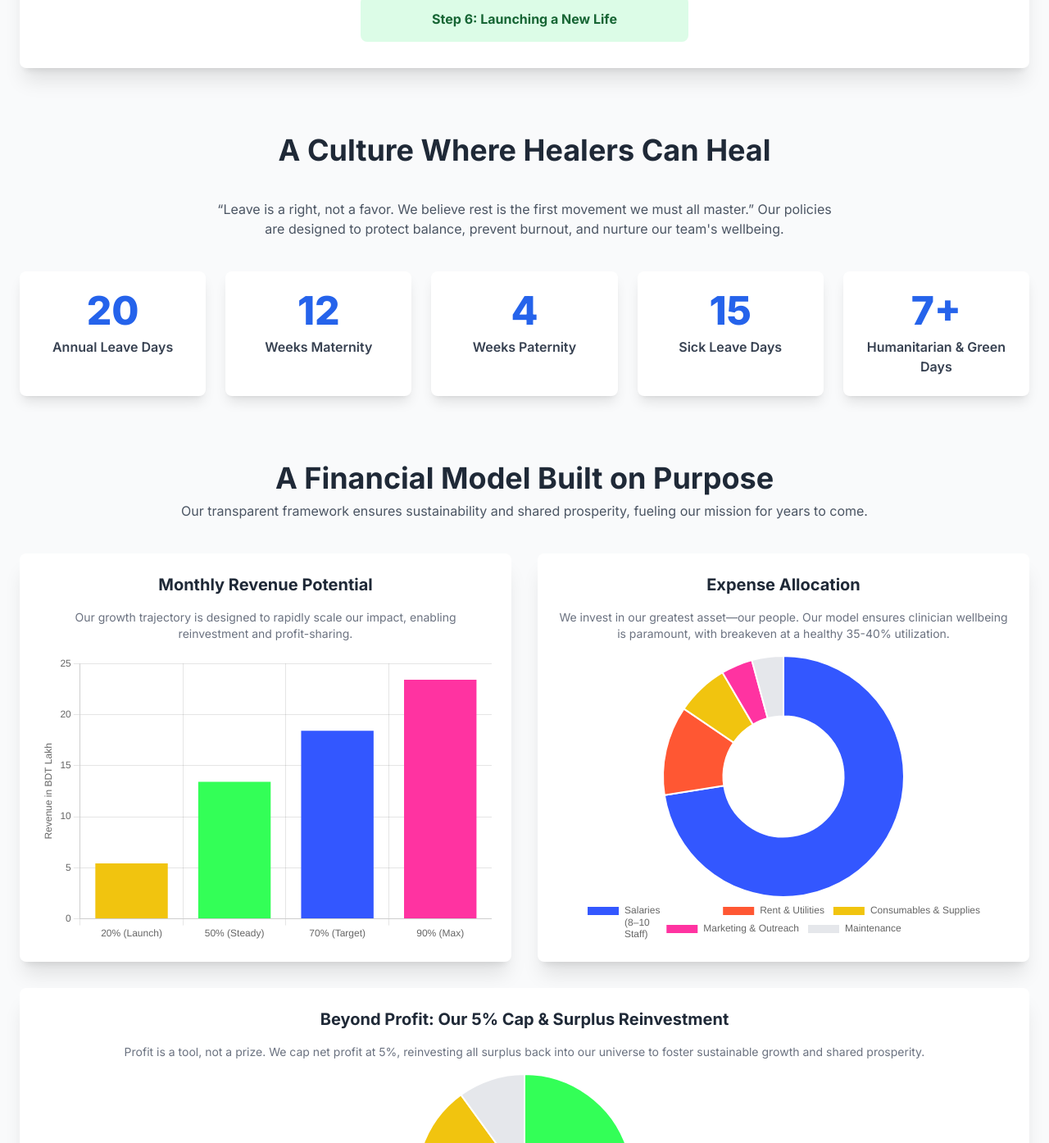
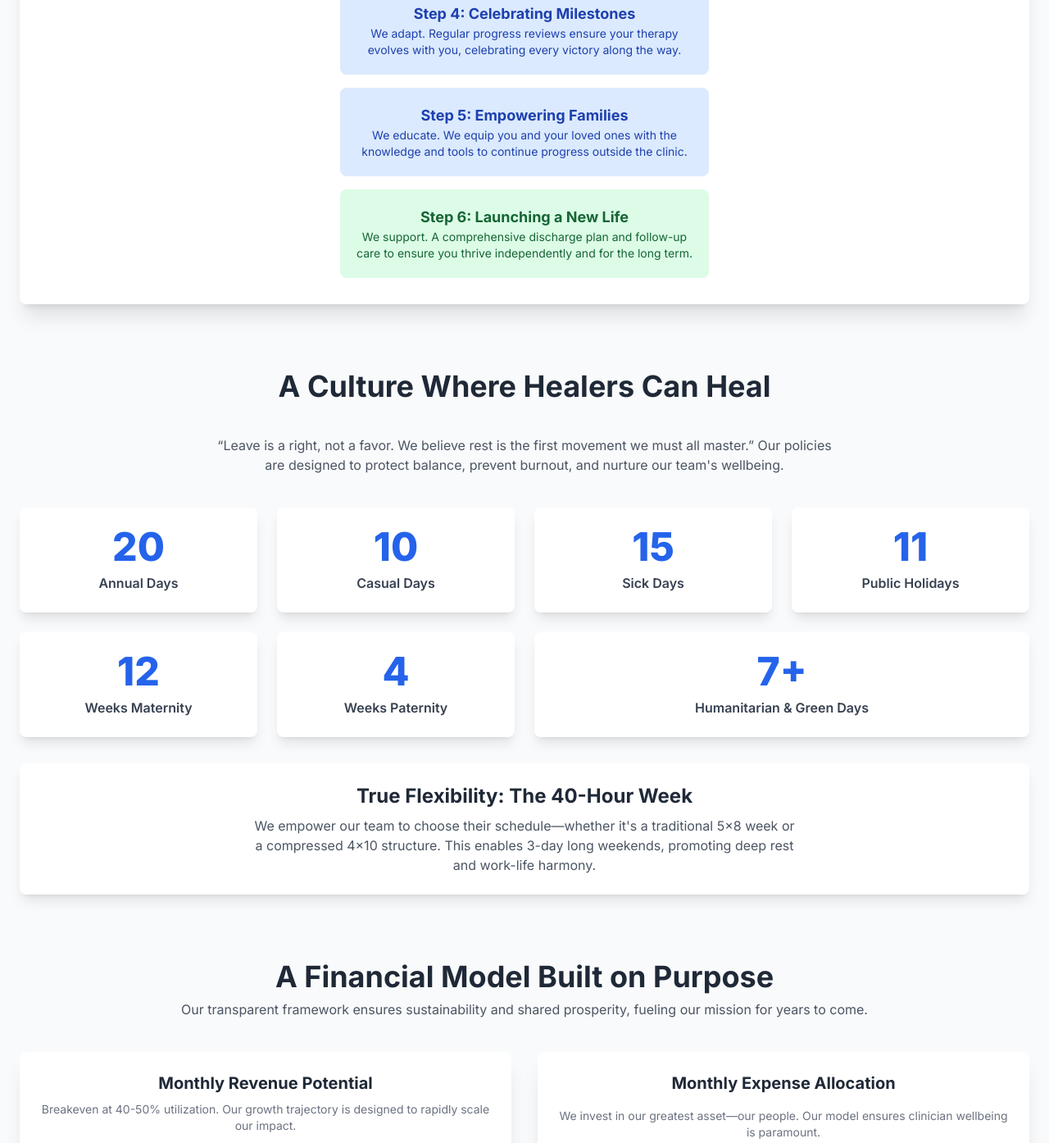
Before and after one commit to kuasha420/kuasha420.github.io, a plain HTML site: page ppp-detailed.html in a window 1280 px wide. Shown: the part 1860-3254 px from the top of the page at 82% size. Drawn offline with nearby package versions, Linux system fonts and the light colour scheme.

Commit message:
Update PPP

```diff
--- a/ppp-detailed.html
+++ b/ppp-detailed.html
@@ -35,11 +35,11 @@
         }
         .flowchart-item {
             position: relative;
-            padding: 1rem;
+            padding: 1.25rem;
             border-radius: 0.5rem;
             text-align: center;
-            width: 80%;
-            max-width: 400px;
+            width: 90%;
+            max-width: 450px;
             z-index: 1;
         }
         .flowchart-item:not(:last-child)::after {
@@ -180,7 +180,7 @@
                     <h4 class="font-bold text-2xl text-pink-500">Pediatric Unit</h4>
                     <p class="text-gray-600 mt-2">A world of wonder and progress, where child-centric care and playful therapy unlock developmental milestones.</p>
                 </div>
-                <div class="bg-white rounded-lg shadow-lg p-6 sm:col-span-2 lg:grid-cols-3 transform hover:-translate-y-2 transition-transform">
+                <div class="bg-white rounded-lg shadow-lg p-6 sm:col-span-2 lg:col-span-3 transform hover:-translate-y-2 transition-transform">
                      <h4 class="font-bold text-2xl text-yellow-500">The Movement Arena (Rehab Gym)</h4>
                     <p class="text-gray-600 mt-2">Our dynamic, central hub where every patient, guided by experts, builds the strength and confidence to conquer their goals.</p>
                 </div>
@@ -191,12 +191,12 @@
              <h2 class="text-4xl font-bold text-center mb-10">The Path to Transformation</h2>
              <div class="bg-white rounded-lg shadow-xl p-8">
                  <div class="flowchart">
-                     <div class="flowchart-item bg-blue-100 text-blue-800 font-semibold" style="--arrow-color: #3B82F6;">Step 1: The Discovery Session</div>
-                     <div class="flowchart-item bg-blue-100 text-blue-800 font-semibold" style="--arrow-color: #3B82F6;">Step 2: Personalized Therapy Blueprint</div>
-                     <div class="flowchart-item bg-blue-100 text-blue-800 font-semibold" style="--arrow-color: #3B82F6;">Step 3: Building Momentum</div>
-                     <div class="flowchart-item bg-blue-100 text-blue-800 font-semibold" style="--arrow-color: #3B82F6;">Step 4: Celebrating Milestones</div>
-                     <div class="flowchart-item bg-blue-100 text-blue-800 font-semibold" style="--arrow-color: #3B82F6;">Step 5: Empowering Families</div>
-                     <div class="flowchart-item bg-green-100 text-green-800 font-bold">Step 6: Launching a New Life</div>
+                     <div class="flowchart-item bg-blue-100 text-blue-800"><h4 class="font-bold text-lg">Step 1: The Discovery Session</h4><p class="text-sm">We listen. A deep dive into your story, goals, and challenges to build a foundation of trust and understanding.</p></div>
+                     <div class="flowchart-item bg-blue-100 text-blue-800"><h4 class="font-bold text-lg">Step 2: Personalized Therapy Blueprint</h4><p class="text-sm">We strategize. Using evidence-based protocols, we co-create a dynamic, data-driven roadmap to your recovery.</p></div>
+                     <div class="flowchart-item bg-blue-100 text-blue-800"><h4 class="font-bold text-lg">Step 3: Building Momentum</h4><p class="text-sm">We empower. One-on-one sessions combined with dynamic gym work to build strength, skill, and confidence.</p></div>
+                     <div class="flowchart-item bg-blue-100 text-blue-800"><h4 class="font-bold text-lg">Step 4: Celebrating Milestones</h4><p class="text-sm">We adapt. Regular progress reviews ensure your therapy evolves with you, celebrating every victory along the way.</p></div>
+                     <div class="flowchart-item bg-blue-100 text-blue-800"><h4 class="font-bold text-lg">Step 5: Empowering Families</h4><p class="text-sm">We educate. We equip you and your loved ones with the knowledge and tools to continue progress outside the clinic.</p></div>
+                     <div class="flowchart-item bg-green-100 text-green-800"><h4 class="font-bold text-lg">Step 6: Launching a New Life</h4><p class="text-sm">We support. A comprehensive discharge plan and follow-up care to ensure you thrive independently and for the long term.</p></div>
                  </div>
              </div>
         </section>
@@ -204,12 +204,24 @@
         <section id="wellbeing" class="mb-20 fade-in-section">
             <h2 class="text-4xl font-bold text-center mb-10">A Culture Where Healers Can Heal</h2>
             <p class="text-center text-gray-600 max-w-3xl mx-auto mb-10">“Leave is a right, not a favor. We believe rest is the first movement we must all master.” Our policies are designed to protect balance, prevent burnout, and nurture our team's wellbeing.</p>
-            <div class="grid grid-cols-2 md:grid-cols-3 lg:grid-cols-5 gap-6 text-center">
+            <div class="grid grid-cols-2 sm:grid-cols-3 lg:grid-cols-4 gap-6 text-center">
                 <div class="bg-white p-6 rounded-lg shadow-lg">
                     <p class="text-5xl font-extrabold text-blue-600">20</p>
-                    <p class="font-semibold text-gray-700 mt-2">Annual Leave Days</p>
+                    <p class="font-semibold text-gray-700 mt-2">Annual Days</p>
                 </div>
                 <div class="bg-white p-6 rounded-lg shadow-lg">
+                    <p class="text-5xl font-extrabold text-blue-600">10</p>
+                    <p class="font-semibold text-gray-700 mt-2">Casual Days</p>
+                </div>
+                 <div class="bg-white p-6 rounded-lg shadow-lg">
+                    <p class="text-5xl font-extrabold text-blue-600">15</p>
+                    <p class="font-semibold text-gray-700 mt-2">Sick Days</p>
+                </div>
+                <div class="bg-white p-6 rounded-lg shadow-lg">
+                    <p class="text-5xl font-extrabold text-blue-600">11</p>
+                    <p class="font-semibold text-gray-700 mt-2">Public Holidays</p>
+                </div>
+                 <div class="bg-white p-6 rounded-lg shadow-lg">
                     <p class="text-5xl font-extrabold text-blue-600">12</p>
                     <p class="font-semibold text-gray-700 mt-2">Weeks Maternity</p>
                 </div>
@@ -217,14 +229,14 @@
                     <p class="text-5xl font-extrabold text-blue-600">4</p>
                     <p class="font-semibold text-gray-700 mt-2">Weeks Paternity</p>
                 </div>
-                <div class="bg-white p-6 rounded-lg shadow-lg">
-                    <p class="text-5xl font-extrabold text-blue-600">15</p>
-                    <p class="font-semibold text-gray-700 mt-2">Sick Leave Days</p>
-                </div>
-                <div class="bg-white p-6 rounded-lg shadow-lg col-span-2 md:col-span-1 lg:col-span-1">
+                <div class="bg-white p-6 rounded-lg shadow-lg col-span-2">
                     <p class="text-5xl font-extrabold text-blue-600">7+</p>
                     <p class="font-semibold text-gray-700 mt-2">Humanitarian & Green Days</p>
                 </div>
+            </div>
+            <div class="mt-8 text-center bg-white p-6 rounded-lg shadow-lg">
+                <h3 class="text-2xl font-bold text-gray-800">True Flexibility: The 40-Hour Week</h3>
+                <p class="text-gray-600 mt-2 max-w-2xl mx-auto">We empower our team to choose their schedule—whether it's a traditional 5x8 week or a compressed 4x10 structure. This enables 3-day long weekends, promoting deep rest and work-life harmony.</p>
             </div>
         </section>
 
@@ -234,15 +246,15 @@
 
             <div class="grid grid-cols-1 lg:grid-cols-2 gap-8">
                 <div class="bg-white rounded-lg shadow-xl p-6">
-                    <h3 class="text-xl font-bold text-center mb-4">Monthly Revenue Potential</h3>
-                    <p class="text-center text-sm text-gray-500 mb-4">Our growth trajectory is designed to rapidly scale our impact, enabling reinvestment and profit-sharing.</p>
+                    <h3 class="text-xl font-bold text-center mb-2">Monthly Revenue Potential</h3>
+                    <p class="text-center text-sm text-gray-500 mb-4">Breakeven at 40-50% utilization. Our growth trajectory is designed to rapidly scale our impact.</p>
                     <div class="chart-container">
                         <canvas id="revenueChart"></canvas>
                     </div>
                 </div>
                 <div class="bg-white rounded-lg shadow-xl p-6">
-                    <h3 class="text-xl font-bold text-center mb-4">Expense Allocation</h3>
-                     <p class="text-center text-sm text-gray-500 mb-4">We invest in our greatest asset—our people. Our model ensures clinician wellbeing is paramount, with breakeven at a healthy 35-40% utilization.</p>
+                    <h3 class="text-xl font-bold text-center mb-4">Monthly Expense Allocation</h3>
+                     <p class="text-center text-sm text-gray-500 mb-4">We invest in our greatest asset—our people. Our model ensures clinician wellbeing is paramount.</p>
                     <div class="chart-container">
                         <canvas id="expenseChart"></canvas>
                     </div>
@@ -434,11 +446,11 @@
         new Chart(ctxExpense, {
             type: 'doughnut',
             data: {
-                labels: ['Salaries (8–10 Staff)'.split(' '), 'Rent & Utilities', 'Consumables & Supplies', 'Marketing & Outreach', 'Maintenance'],
+                labels: ['Salaries (400-500k)', 'Rent & Utilities (100k)', 'Marketing (50k)', 'Consumables (25k)', 'Misc (25k)'],
                 datasets: [{
                     label: 'Amount (BDT)',
-                    data: [515000, 85000, 50000, 30000, 30000],
-                    backgroundColor: [colors.blue, colors.orange, colors.yellow, colors.pink, colors.lightGray],
+                    data: [450000, 100000, 50000, 25000, 25000],
+                    backgroundColor: [colors.blue, colors.orange, colors.pink, colors.yellow, colors.lightGray],
                     hoverOffset: 4
                 }]
             },
@@ -461,11 +473,11 @@
         new Chart(ctxSurplus, {
             type: 'pie',
             data: {
-                labels: ['Employee Well-being', 'Research & Innovation', 'Community & Environment', 'Emergency Reserves'],
+                labels: ['R&D and Expansion', 'Employee Well-being', 'Community & Environment', 'Reserve Fund'],
                 datasets: [{
                     label: '% of Surplus',
-                    data: [40, 30, 20, 10],
-                    backgroundColor: [colors.green, colors.blue, colors.yellow, colors.lightGray],
+                    data: [40, 30, 15, 15],
+                    backgroundColor: [colors.blue, colors.green, colors.yellow, colors.lightGray],
                     hoverOffset: 4
                 }]
             },
@@ -490,11 +502,11 @@
             data: {
                 labels: ['2025', '2026', '2027'],
                 datasets: [{
-                    label: 'Target Monthly Revenue (BDT Lakh)',
-                    data: [13.5, 22.5, 30],
+                    label: 'Projected Annual Profit (BDT Lakh)',
+                    data: [5, 20, 75],
                     fill: true,
-                    borderColor: colors.blue,
-                    backgroundColor: 'rgba(51, 87, 255, 0.1)',
+                    borderColor: colors.green,
+                    backgroundColor: 'rgba(51, 255, 87, 0.1)',
                     tension: 0.3
                 }]
             },
@@ -507,7 +519,7 @@
                         beginAtZero: true,
                         title: {
                             display: true,
-                            text: 'Revenue in BDT Lakh'
+                            text: 'Profit in BDT Lakh'
                         }
                     }
                 },
@@ -534,7 +546,8 @@
     const flowchartItems = document.querySelectorAll('.flowchart-item');
     flowchartItems.forEach((item, index) => {
         if (item.nextElementSibling) {
-            item.style.setProperty('--arrow-color', colors.blue);
+            const nextBg = item.nextElementSibling.classList.contains('bg-green-100') ? colors.green : colors.blue;
+             item.style.setProperty('--arrow-color', nextBg);
         }
     });
 
```
